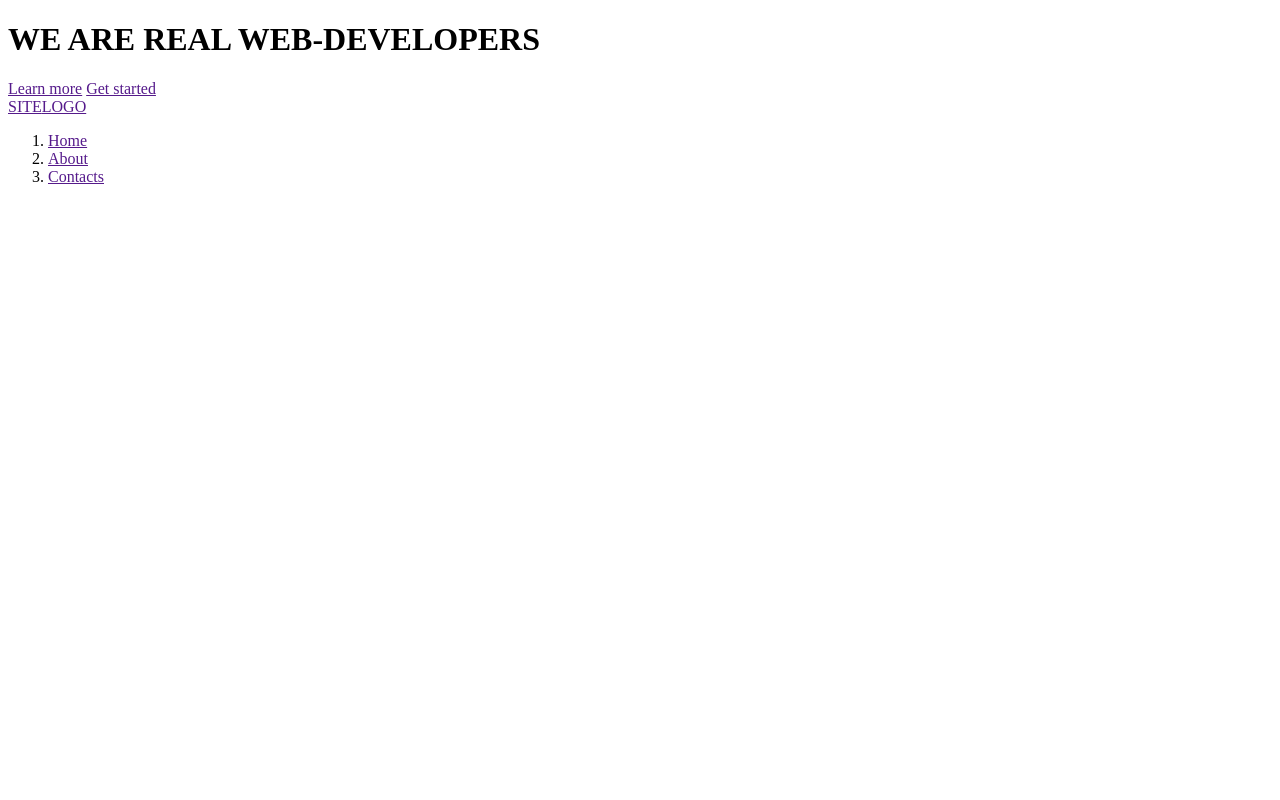
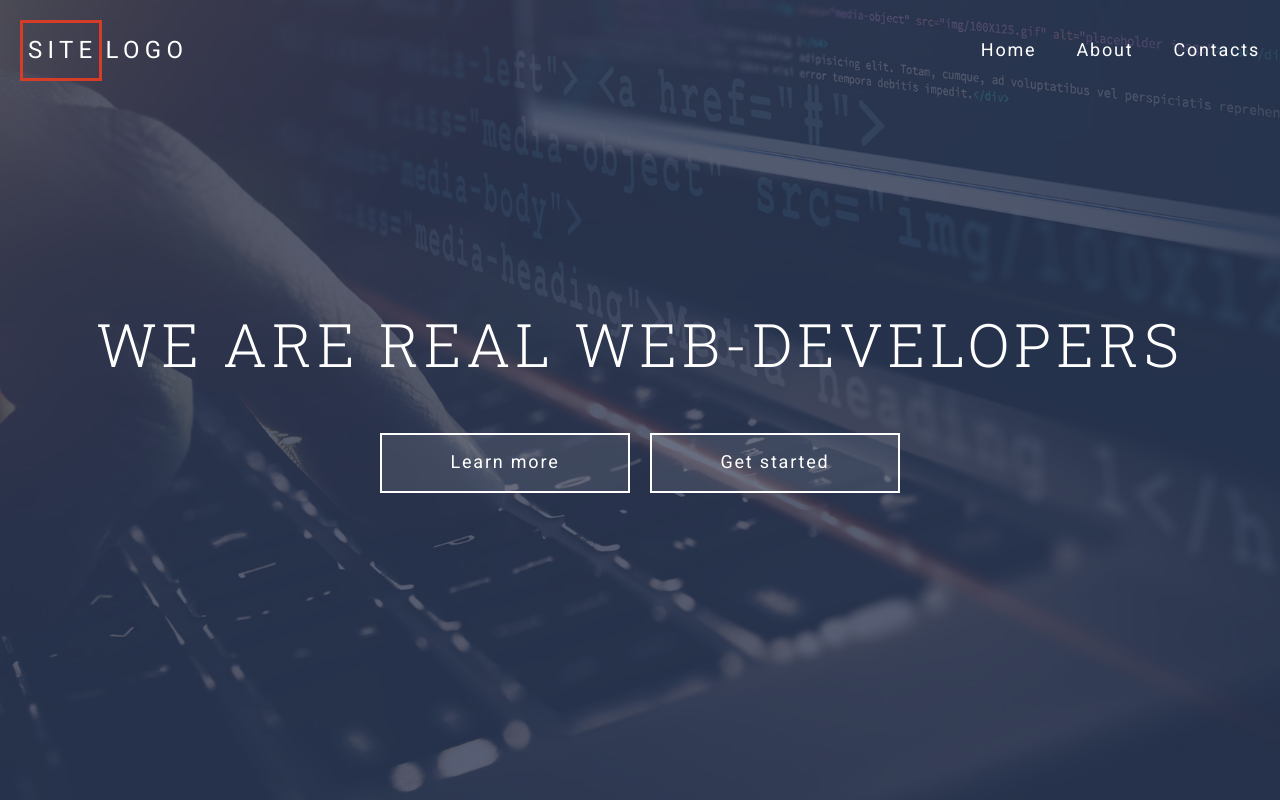
Before and after one commit to KaterynaSolovei/project_grid, a website: page index.html in a window 1280 px wide. Drawn offline with Linux system fonts and the light colour scheme.

Commit message:
main page done

```diff
--- a/assets/scss/common/_classes.scss
+++ b/assets/scss/common/_classes.scss
@@ -0,0 +1,18 @@
+@use "../presets" as *;
+@use "../mixins" as *;
+
+.btn {
+  min-width: 250px;
+  min-height: 60px;
+  background-color: rgba($color-light, 0.1);
+  border: 2px solid $color-light;
+  padding: 0.5em 1em;
+  display: flex;
+  align-items: center;
+  justify-content: center;
+
+  font-size: 1.125rem;
+  letter-spacing: 0.1em;
+
+  .btn--light {}
+}
--- /dev/null
+++ b/assets/scss/common/_index.scss
@@ -0,0 +1,2 @@
+@forward "classes";
+@forward "typography";
--- a/assets/scss/common/_typography.scss
+++ b/assets/scss/common/_typography.scss
@@ -0,0 +1,32 @@
+@use "../presets" as *;
+@use "../mixins" as *;
+
+*,
+*::before,
+*::after {
+  box-sizing: border-box;
+}
+
+html {
+  font-size: $font-size;
+  font-family: $font-main;
+  overflow-y: scroll;
+}
+
+body {}
+
+h1 {
+  font-size: 3.75rem;
+  letter-spacing: 0.08em;
+  color: $color-light;
+  font-weight: 300;
+  font-family: $font-header;
+  text-align: center;
+  line-height: 1.2;
+}
+
+
+a {
+  text-decoration: none;
+  color: $color-light;
+}
--- a/assets/scss/components/header/_header-content.scss
+++ b/assets/scss/components/header/_header-content.scss
@@ -0,0 +1,28 @@
+@use "../../presets" as *;
+@use "../../mixins" as *;
+
+.header-content {
+  position: relative;
+  z-index: 1;
+
+  display: grid;
+  align-items: center;
+
+  &__container {
+    @extend %container;
+
+  }
+
+  &__title {
+    margin: 0 0 53px 0;
+
+  }
+
+  &__actions {
+    display: flex;
+    justify-content: center;
+    gap: $gap;
+    @extend %container;
+    position: relative;
+  }
+}
--- a/assets/scss/components/header/_header-logo.scss
+++ b/assets/scss/components/header/_header-logo.scss
@@ -0,0 +1,18 @@
+@use "../../presets" as *;
+@use "../../mixins" as *;
+
+.header-logo {
+  &__link {
+    display: block;
+    padding: 20px 20px 20px 0;
+    font-size: 1.5rem;
+    letter-spacing: 0.22em;
+  }
+
+  &__accent {
+    display: inline-block;
+    margin-right: 4px;
+    padding: 14px 1px 13px 5px;
+    border: 3px solid #d53d27;
+  }
+}
--- a/assets/scss/components/header/_header-menu.scss
+++ b/assets/scss/components/header/_header-menu.scss
@@ -0,0 +1,19 @@
+@use "../../presets" as *;
+@use "../../mixins" as *;
+
+.header-menu {
+  position: absolute;
+  z-index: 2;
+  top: 0;
+  left: 0;
+  right: 0;
+
+
+  &__container {
+    @extend %container;
+    display: grid;
+    grid-template-columns: auto 1fr;
+    align-items: center;
+    gap: $gap;
+  }
+}
--- a/assets/scss/components/header/_header-navbar.scss
+++ b/assets/scss/components/header/_header-navbar.scss
@@ -0,0 +1,29 @@
+@use "../../presets" as *;
+@use "../../mixins" as *;
+
+.header-navbar {
+  &__btn {
+    display: none;
+  }
+
+  &__btn-row {}
+
+  &__list {
+    @include unlist;
+    margin: 1px -10px 0 0;
+    display: grid;
+    grid-template-columns: repeat(auto-fit, minmax(50px, max-content));
+    justify-content: end;
+    gap: $gap;
+  }
+
+  &__item {}
+
+  &__link {
+    padding: $gap 10px;
+    font-size: 1.125rem;
+    letter-spacing: 0.1em;
+    padding: 20px 10px;
+    width: 100%;
+  }
+}
--- a/assets/scss/components/header/_header-overlay.scss
+++ b/assets/scss/components/header/_header-overlay.scss
@@ -0,0 +1,9 @@
+@use "../../presets" as *;
+@use "../../mixins" as *;
+
+.header-overlay {
+  @include abs-position;
+
+  background-color: $color-primary;
+  opacity: 0.8;
+}
--- a/assets/scss/components/header/_header.scss
+++ b/assets/scss/components/header/_header.scss
@@ -0,0 +1,18 @@
+@use "../../presets" as *;
+@use "../../mixins" as *;
+
+.header {
+  position: relative;
+  min-height: 100vh;
+  background-color: $color-primary;
+
+  display: grid;
+  color: $color-light;
+
+  background-image: url(../img/img-header.png);
+  background-repeat: no-repeat;
+  background-position: 50% 50%;
+  background-size: cover;
+
+  padding: 150px 0;
+}
--- /dev/null
+++ b/assets/scss/components/header/index.scss
@@ -0,0 +1,6 @@
+@forward "header";
+@forward "header-content";
+@forward "header-logo";
+@forward "header-menu";
+@forward "header-navbar";
+@forward "header-overlay";
--- a/assets/scss/mixins/_extends.scss
+++ b/assets/scss/mixins/_extends.scss
@@ -0,0 +1,7 @@
+@use "../presets/skins";
+@use "../presets/variables";
+
+%container {
+  width: min(100% - 40px, 1300px);
+  margin-inline: auto
+}
--- a/assets/scss/presets/_index.scss
+++ b/assets/scss/presets/_index.scss
@@ -1,2 +1,2 @@
-@forward "skin";
+@forward "skins";
 @forward "variables";
--- a/assets/scss/presets/_skin.scss
+++ b/assets/scss/presets/_skins.scss
@@ -1,3 +1,4 @@
+
 $color-primary: #2d3651;
 $color-accent: #d66926;
 $color-highlight: #d53d27;
--- a/index.html
+++ b/index.html
@@ -21,21 +21,21 @@
 <body>
 
   <header class="header">
-
     <div class="header-content">
-      <div class="header-content__container"></div>
-      <h1 class="header-content__title">WE ARE REAL WEB-DEVELOPERS</h1>
-      <div class="header-content__actions">
-        <a class="btn btn--light" href="">Learn more</a>
-        <a class="btn btn--light" href="">Get started</a>
+      <div class="header-content__container">
+        <h1 class="header-content__title">WE ARE REAL WEB-DEVELOPERS</h1>
+        <div class="header-content__actions">
+          <a class="btn btn--light" href="">Learn more</a>
+          <a class="btn btn--light" href="">Get started</a>
+        </div>
       </div>
     </div>
 
     <div class="header-menu">
       <div class="header-menu__container">
         <div class="header-logo">
-          <a class="header-logo" href="">
-            <span>SITE</span>LOGO
+          <a class="header-logo__link" href="">
+            <span class="header-logo__accent">SITE</span>LOGO
           </a>
         </div>
         <nav class="header-navbar">
@@ -57,9 +57,8 @@
           </ol>
         </nav>
       </div>
-
-
-      <div class="header-overlay"></div>
+    </div>
+    <div class="header-overlay"></div>
 
   </header>
   <main></main>
```
Also changed, not shown: assets/scss/style.scss (+2 -13 lines), assets/css/style.css, assets/css/style.min.css (added), assets/scss/mixins/_mixins.scss (line endings or trailing spaces).
